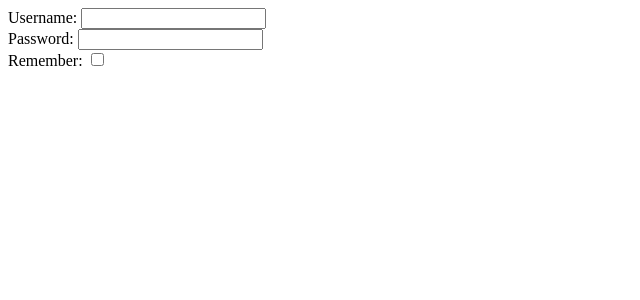
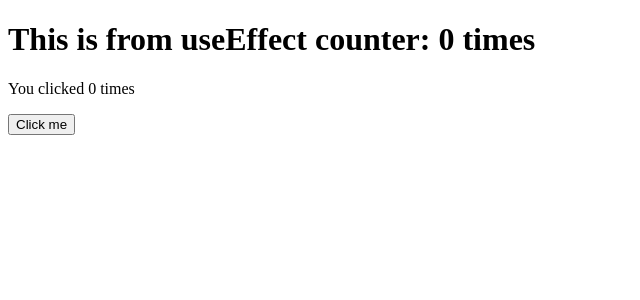
Before and after one commit to SuleymanAmangeldiyev/re_done_develhope_ex, a React (Create React App) app: page / in a window 1280 px wide. Shown: the top 300 px of the page, without its empty margins (0-640 px from the left). Built offline with nearby package versions, Linux system fonts and the light colour scheme.

Commit message:
the ex: (useEffect - 01 ) has done

```diff
--- a/src/App.jsx
+++ b/src/App.jsx
@@ -1,12 +1,12 @@
 import React, { Component } from "react";
-import FloginUse from "./FloginUse";
+import ClickCounter from "./ClickCounter";
 export class App extends Component {
   render() {
 
 
     return (
       <div>
-        <FloginUse />
+        <ClickCounter />
       </div>
     );
   }
@@ -14,4 +14,4 @@ export class App extends Component {
 
 export default App;
 
-// the ex: (useState - 02)
+// the ex: (useEffect - 01)
--- a/src/ClickCounter.jsx
+++ b/src/ClickCounter.jsx
@@ -1,14 +1,20 @@
-import { useState } from "react";
+import React, { useState, useEffect } from "react";
 
 export default function ClickCounter() {
-  let [count, setCount] = useState(0);
-  const addingOne = () => {
-    setCount(count + 1);
-  };
+  const [count, setCount] = useState(0);
+
+  useEffect(() => {
+
+    document.getElementById(
+      "counter"
+    ).innerHTML = `This is from useEffect counter: ${count} times`;
+  },[count]);
+
   return (
     <div>
-      <h1>{count}</h1>
-      <button onClick={addingOne}>count up</button>
+      <h1 id="counter"></h1>
+      <p>You clicked {count} times</p>
+      <button onClick={() => setCount(count + 1)}>Click me</button>
     </div>
   );
 }
```
